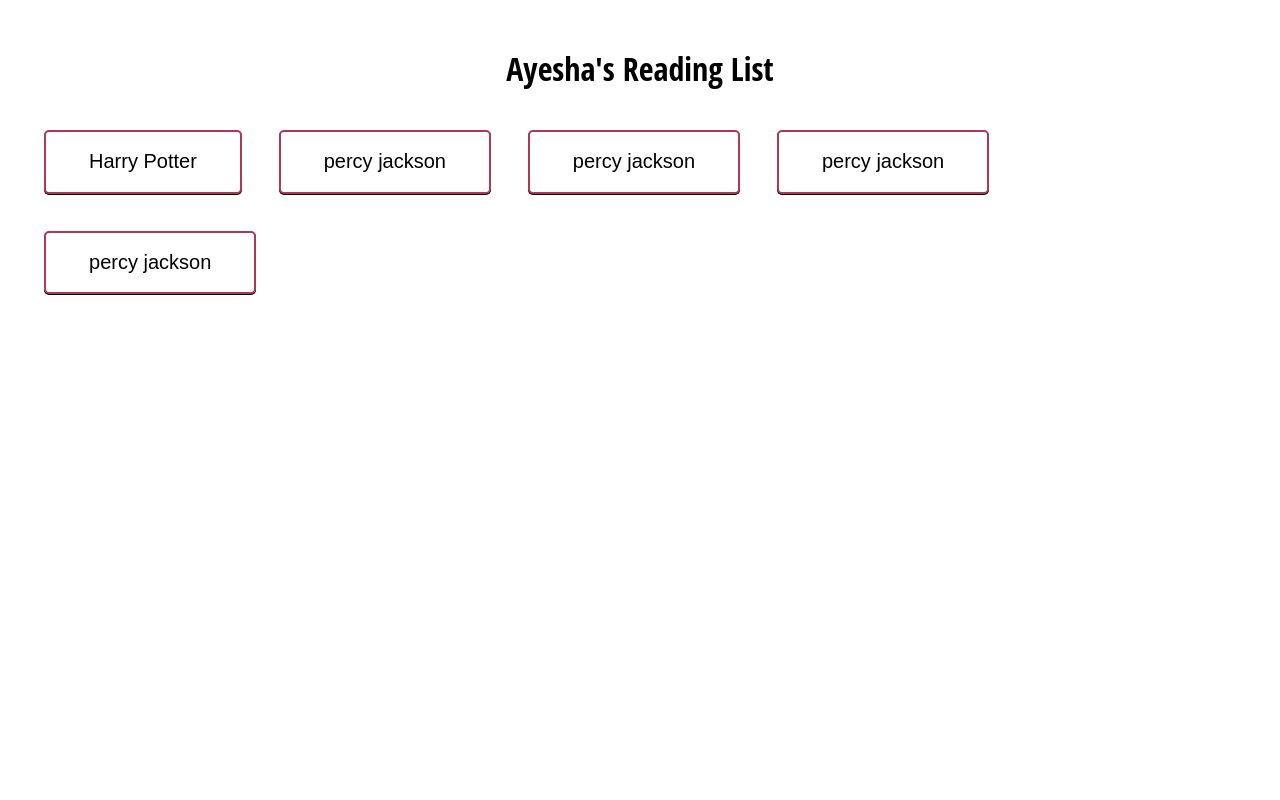
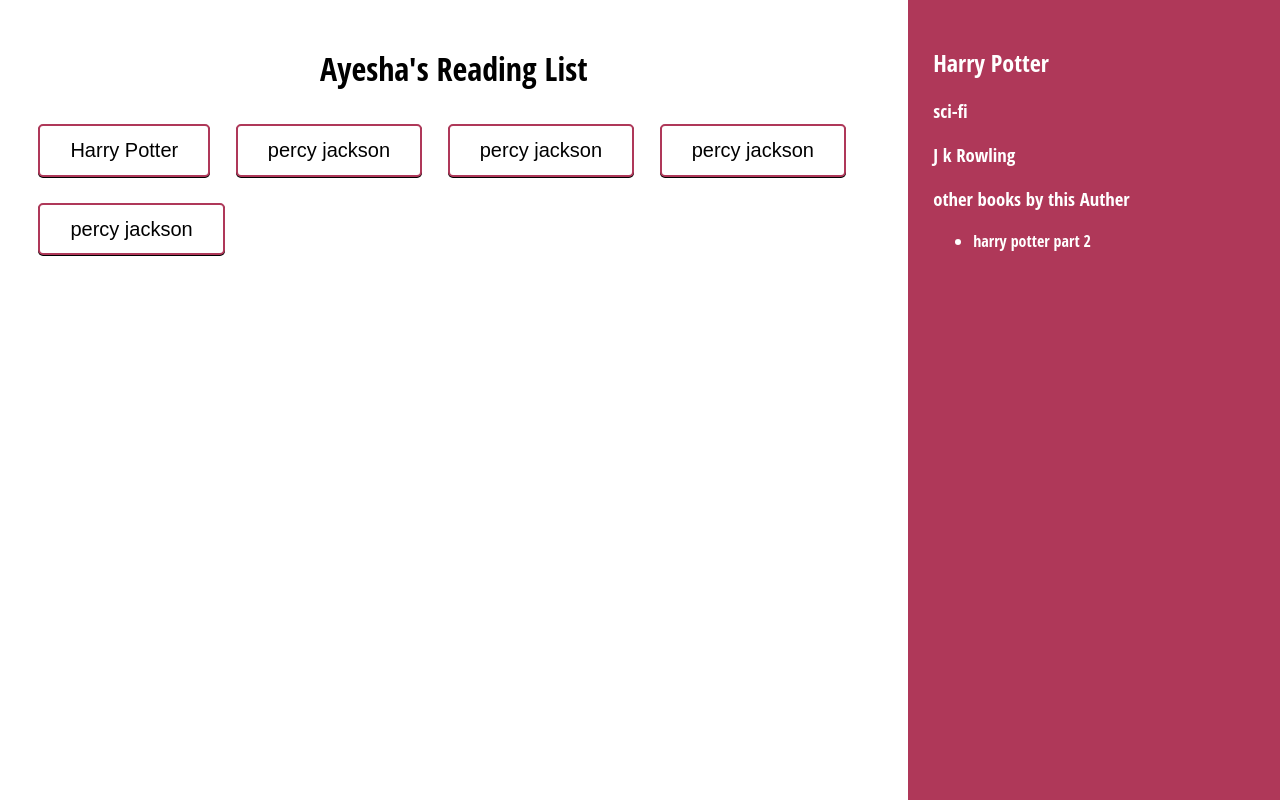
Before and after one commit to AyeshaRafi1/BookCatalog, a React (Create React App) app: page /homepage in a window 1280 px wide. Built offline with nearby package versions, Linux system fonts and the light colour scheme; no server answers.

Commit message:
divdied the home page into components

```diff
--- /dev/null
+++ b/src/components/book-button/book-button.component.jsx
@@ -0,0 +1,12 @@
+import React from 'react';
+
+import './book-button.styles.scss';
+
+const Book =({name})=>{
+
+    return (
+        <button className='book'> {name}</button>
+    )
+}
+
+export default Book;
--- /dev/null
+++ b/src/components/book-button/book-button.styles.scss
@@ -0,0 +1,12 @@
+.book {
+    text-decoration: none;
+    background-color: white;
+    font-size: 20px;
+    border-color: #af3859;
+    border-radius: 5px;
+    border-style: solid;
+    border-width: 2px;
+    box-shadow:0 1px 0 0;
+    padding: 1.5% 3.5%;
+    margin: 1.5%;
+}
--- /dev/null
+++ b/src/components/book-details/book-details.component.jsx
@@ -0,0 +1,28 @@
+import React from 'react';
+
+import './book-details.styles.scss';
+
+const BookDetails = () =>{
+    return (
+        <div className='book-details'>
+            <h2>
+                Harry Potter
+            </h2>
+            <h3>
+                sci-fi
+            </h3>
+            <h3>
+                J k Rowling
+            </h3>
+            <h3>
+                other books by this Auther
+            </h3>
+            <ul>
+                <li>harry potter part 2</li>
+            </ul>
+
+        </div>
+    )
+}
+
+export default BookDetails;
--- /dev/null
+++ b/src/components/book-details/book-details.styles.scss
@@ -0,0 +1,10 @@
+.book-details {
+    background-color: #af3859 ;
+    height: 100vh;
+    width: 40%;
+    color: white;
+    padding: 2%;
+}
+.hidden {
+    display: none;
+}
--- /dev/null
+++ b/src/components/book-list/book-list.component.jsx
@@ -0,0 +1,19 @@
+import React from 'react';
+import Book from '../book-button/book-button.component';
+
+import './book-list.styles.scss';
+
+const BookList = ({booklist})=> {
+
+    return (
+        <div className='book-list'>
+        {
+            booklist.map(book => (
+                <Book name={book}/>
+            ))
+        }
+        </div>
+    )
+}
+
+export default BookList;
--- /dev/null
+++ b/src/components/book-list/book-list.styles.scss
@@ -0,0 +1,7 @@
+.book-list {
+    display: flex;
+    flex-wrap: wrap;
+    justify-content: flex-start;
+    align-items: flex-start;
+    width: 100%;
+}
--- a/src/pages/homepage/homepage.component.jsx
+++ b/src/pages/homepage/homepage.component.jsx
@@ -1,4 +1,6 @@
 import React, { useState } from "react";
+import BookDetails from "../../components/book-details/book-details.component";
+import BookList from "../../components/book-list/book-list.component";
 
 import './homepage.styles.scss';
 
@@ -11,33 +13,9 @@
                 <h1>
                     Ayesha's Reading List
                 </h1>
-                <div className='book-list'>
-                {
-                    booklist.map(book => (
-                        <button className='book'> {book}</button>
-                    ))
-                }
-                </div>
+               <BookList booklist={booklist}/>
             </div>
-            <div className='book-details hidden'>
-                <h2 className='title'>
-                    Harry Potter
-                </h2>
-                <h3 className='genere'>
-                    sci-fi
-                </h3>
-                <h3 className='author'>
-                    J k Rowling
-                </h3>
-                <h3 className='otherbooks'>
-                    other books by this Auther
-                </h3>
-                <ul>
-                    <li>harry potter part 2</li>
-                </ul>
-
-            </div>
-
+            <BookDetails/>
         </div>
 
     );
--- a/src/pages/homepage/homepage.styles.scss
+++ b/src/pages/homepage/homepage.styles.scss
@@ -13,36 +13,6 @@
         padding: 2%;
         width: 100%;
 
-        .book-list {
-            display: flex;
-            flex-wrap: wrap;
-            justify-content: flex-start;
-            align-items: flex-start;
-            width: 100%;
-        }
-
-        .book {
-            text-decoration: none;
-            background-color: white;
-            font-size: 20px;
-            border-color: #af3859;
-            border-radius: 5px;
-            border-style: solid;
-            border-width: 2px;
-            box-shadow:0 1px 0 0;
-            padding: 1.5% 3.5%;
-            margin: 1.5%;
-        }
     }
 
-    .book-details {
-        background-color: #af3859 ;
-        height: 100vh;
-        width: 40%;
-        color: white;
-        padding: 2%;
-    }
 }
-.hidden {
-    display: none;
-}
```
